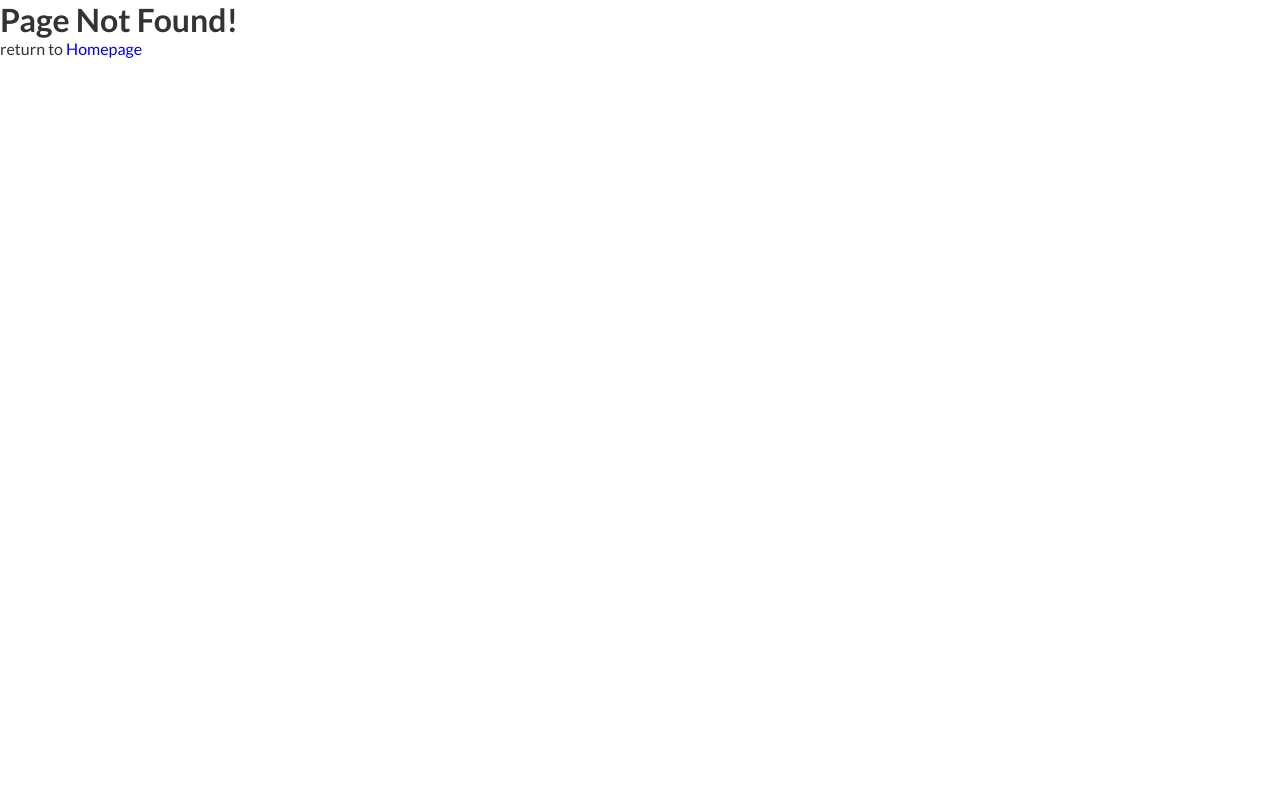
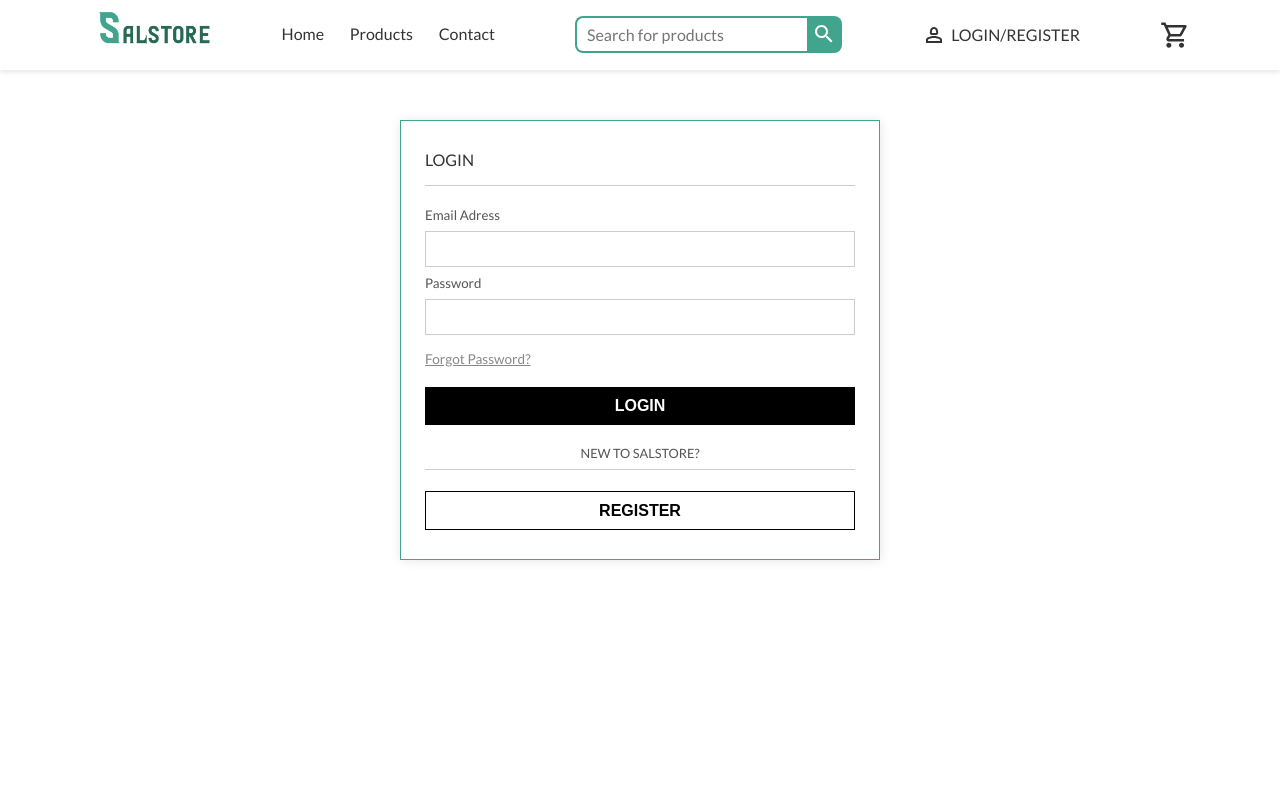
Before and after one commit to salmaane/salstore-ecommerce-store, a React (Vite) app: page /account in a window 1280 px wide. Before the commit this address had no page. Shown: the top 800 px of the page. Built offline with nearby package versions, Linux system fonts and the light colour scheme.

Commit message:
account page created and styled

```diff
--- a/src/App.jsx
+++ b/src/App.jsx
@@ -15,6 +15,8 @@ import  Home  from './pages/Home.jsx';
 import Products from './pages/Products.jsx';
 import ProductDetails from './pages/ProductDetails.jsx';
 import CartPage from './pages/CartPage.jsx';
+import AccountPage from './pages/AccountPage.jsx';
+import ForgotPass from './pages/ForgotPass.jsx';
 
 
 
@@ -26,6 +28,8 @@ const router = createBrowserRouter(
         <Route path="/products" element={<Products/>} />
         <Route path="/products/:id" element={<ProductDetails/>} />
         <Route path="/cart" element={<CartPage/>} />
+        <Route path="/account" element={<AccountPage/>} />
+        <Route path="/account/resetpassword" element={<ForgotPass/>} />
       </Route>
       <Route path="*" element={<NotFound/>} />
     </>
--- a/src/components/layout/Navbar.jsx
+++ b/src/components/layout/Navbar.jsx
@@ -33,7 +33,11 @@ function Navbar() {
             </ul>
         </div>
         <SearchBar/>
-        <Link to="account" className='login-button'>
+        <Link
+          to="account"
+          className='login-button'
+          onClick={()=>window.scrollTo(0,0)}
+        >
           <Person2OutlinedIcon className="account-icon" />
           LOGIN/REGISTER
         </Link>
--- /dev/null
+++ b/src/pages/AccountPage.jsx
@@ -0,0 +1,57 @@
+import { useState } from "react";
+import "../styles/accountPage.css";
+import {Link} from "react-router-dom";
+
+function AccountPage() {
+
+  const [isLogin,setIsLogin] = useState(true);
+
+  return (
+    <div className="accountPage-container">
+      {isLogin ?
+      <section className="login">
+        <p className="title">LOGIN</p>
+        <form>
+          <label htmlFor="email">Email Adress</label>
+          <input type="email" id="email"/>
+          <label htmlFor="password" >Password</label>
+          <input type="password" id="password"/>
+          <Link to="/account/resetpassword">Forgot Password?</Link>
+          <button className="submit-button">LOGIN</button>
+        </form>
+        <p className="new-p">NEW TO SALSTORE?</p>
+        <button
+          className="switch-button"
+          onClick={()=>setIsLogin(!isLogin)}
+        >REGISTER</button>
+      </section>
+      :
+      <section className="register">
+        <p className="title">REGISTER</p>
+        <form>
+          <label htmlFor="name">Full Name</label>
+          <input type="text" id="name"/>
+          <label htmlFor="email">Email Adress</label>
+          <input type="email" id="email"/>
+          <label htmlFor="password" >Password</label>
+          <input type="password" id="password"/>
+          <label htmlFor="confirmpassword" >Confirm Password</label>
+          <input type="password" id="confirmpassword"/>
+          <label>
+            <input type="checkbox" value="sign up for newsletter"/>
+            Sign up for Salstore newsletter for news and special promotions
+          </label>
+          <button className="submit-button">REGISTER</button>
+        </form>
+        <p className="new-p">ALREADY HAVE AN ACCOUNT?</p>
+        <button
+          className="switch-button"
+          onClick={()=>setIsLogin(!isLogin)}
+        >LOGIN</button>
+      </section>
+      }
+    </div>
+  )
+}
+
+export default AccountPage
--- /dev/null
+++ b/src/pages/ForgotPass.jsx
@@ -0,0 +1,31 @@
+import {Link} from "react-router-dom";
+import "../styles/accountPage.css";
+
+function ForgotPass() {
+  return (
+    <div className="accountPage-container">
+        <section className="login">
+            <div className="title">
+                <p>FORGOT PASSWORD?</p>
+                <p className="subtitle">
+                    Please enter your email address below.
+                    You will receive a link to reset your password.
+                </p>
+            </div>
+            <form>
+              <label htmlFor="email">Email Adress</label>
+              <input type="email" id="email"/>
+              <button className="submit-button">SUBMIT</button>
+              <Link to="/account" style={{width:'100%'}}>
+                <button
+                  className="switch-button"
+                  onClick={()=>window.scrollTo(0,0)}
+                >RETURN TO LOGIN</button>
+              </Link>
+            </form>
+        </section>
+    </div>
+  )
+}
+
+export default ForgotPass
--- /dev/null
+++ b/src/styles/accountPage.css
@@ -0,0 +1,95 @@
+.accountPage-container {
+    min-height: 100vh;
+    padding: 7.5rem 7%;
+    display: flex;
+    justify-content: center;
+}
+.login, .register {
+    border: 1px solid var(--primary);
+    box-shadow: 0px 0px 11px 0.5px rgba(0,0,0,0.1);
+    width: 30rem;
+    padding: 1.8rem 1.5rem;
+    display: flex;
+    flex-direction: column;
+    gap: 1.3rem;
+    background-color: #fff;
+    height: fit-content;
+}
+.accountPage-container .title {
+    padding-bottom: 1rem;
+    border-bottom: 1px solid #ccc;
+}
+.accountPage-container form {
+    display: flex;
+    flex-direction: column;
+    gap: 0.5rem;
+}
+.accountPage-container input {
+    font-size: 1rem;
+    padding: 8px 10px;
+    border:1px solid #ccc;
+}
+.accountPage-container input:focus {
+    outline: 1px solid black;
+}
+.accountPage-container label {
+    font-size: 0.83rem;
+    color: #555;
+}
+.accountPage-container a {
+    text-decoration: underline;
+    color: #888;
+    font-size: 0.85rem;
+    margin-top: 0.5rem;
+    width: fit-content;
+}
+.accountPage-container a:hover {
+    color: #333;
+}
+
+.login button, .register button {
+    padding: 0.6rem;
+    font-size: 1rem;
+    font-weight: bold;
+    cursor: pointer;
+    width: 100%;
+}
+.submit-button {
+    color: #fff;
+    border: none;
+    background-color: #000;
+    margin-top: 0.8rem;
+}
+.submit-button:hover {
+    background-color: #333;
+}
+.new-p {
+    border-bottom: 1px solid #ccc;
+    text-align: center;
+    padding-bottom: 8px;
+    font-size: 0.8rem;
+    color: #555;
+}
+.switch-button {
+    background-color: transparent;
+    border: 1px solid black;
+    color: black;
+}
+.switch-button:hover {
+    border-color: #555;
+    color: #555;
+}
+
+input[type="checkbox"] {
+    align-self: flex-start;
+    margin: 0.5rem 0.5rem 0 0;
+}
+input[type="checkbox"]:focus {
+    outline: none;
+}
+
+.subtitle {
+    margin-top: 0.4rem;
+    color: #888;
+    font-size: 0.73rem;
+}
```
Also changed, not shown: src/pages/Account.jsx (deleted).
